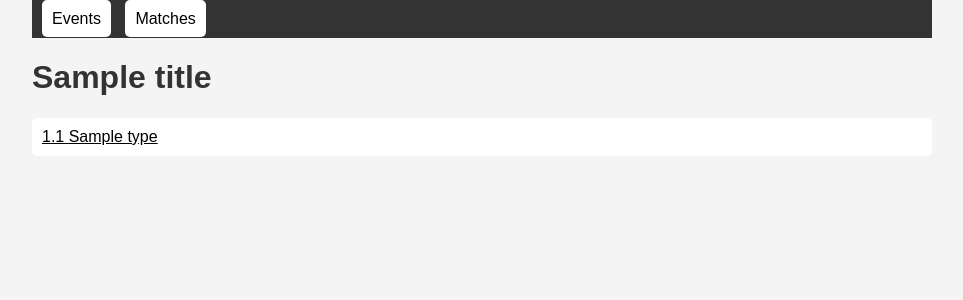
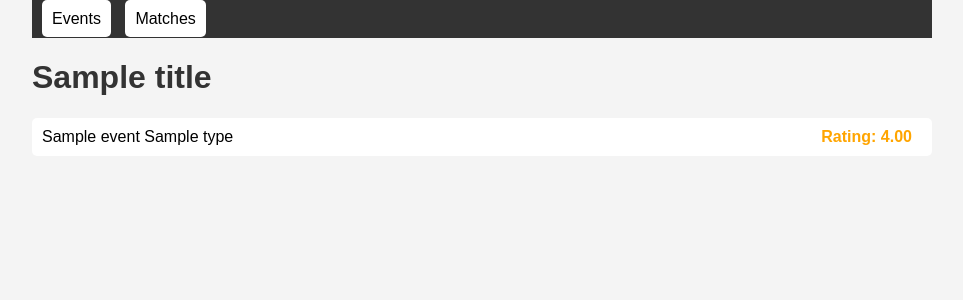
Before and after one commit to Orestistsira/pro-wrestling, a Flask app: template templates/matches.html in a window 1280 px wide. Shown: the top 300 px of the page, without its empty margins (158-1121 px from the left). Run offline with Flask 3, Linux system fonts and the light colour scheme; the template is opened without the code that fills it: most values are stand-ins (such as "Sample title", 1, 10 or a date in 2020).

Commit message:
Added rating on events and matches based on reviews

```diff
--- a/app.py
+++ b/app.py
@@ -24,7 +24,14 @@ def index():
     cursor = conn.cursor(dictionary=True)
 
     # Fetch wrestling events from the database
-    query = "SELECT * FROM event"
+    query = """
+        SELECT event.event_id, event_name, rating
+        FROM (SELECT prowresdb.`review-event`.event_id, AVG(rating) AS rating
+        FROM prowresdb.`review-event`
+        GROUP BY prowresdb.`review-event`.event_id) AS avg
+        right JOIN prowresdb.event ON avg.event_id = prowresdb.event.event_id
+        ORDER BY rating DESC
+        """
     cursor.execute(query)
     events = cursor.fetchall()
 
@@ -39,7 +46,15 @@ def matches():
     cursor = conn.cursor(dictionary=True)
 
     # Fetch wrestling matches from the database
-    query = "SELECT * FROM `match`"
+    query = """
+        SELECT m.event_id, m.match_id, m.type, e.event_name, AVG(urm.rating) AS rating
+        FROM `match` m
+        JOIN event e ON m.event_id = e.event_id
+        LEFT JOIN user_reviews_match urm ON m.event_id = urm.event_id AND m.match_id = urm.match_id
+        GROUP BY m.event_id, m.match_id, e.event_name
+        ORDER BY rating DESC;
+
+    """
     cursor.execute(query)
     matches = cursor.fetchall()
 
@@ -55,7 +70,11 @@ def match_detail(event_id, match_id):
 
     # Fetch match details based on both event_id and match_id
     match_query = """
-        SELECT * from `match` where `match`.event_id = %s AND `match`.match_id = %s
+        SELECT m.event_id, m.match_id, m.type, e.event_name, AVG(urm.rating) AS rating
+        from `match` m
+        join event e ON m.event_id = e.event_id
+        LEFT JOIN user_reviews_match urm ON m.event_id = urm.event_id AND m.match_id = urm.match_id
+        where m.event_id = %s and m.match_id = %s
     """
     cursor.execute(match_query, (event_id, match_id))
     match = cursor.fetchone()
@@ -79,7 +98,16 @@ def event_detail(event_id):
     cursor = conn.cursor(dictionary=True)
 
     # Fetch event details based on event_id
-    query = "SELECT * FROM event join stadium on event.stadium_id = stadium.stadium_id WHERE event_id = %s"
+    query = """
+    select *
+    from (
+    SELECT event.event_id, event_name, stadium_id, rating, date, attendance
+    FROM (SELECT prowresdb.`review-event`.event_id, AVG(rating) AS rating
+    FROM prowresdb.`review-event`
+    GROUP BY prowresdb.`review-event`.event_id) AS avg
+    right JOIN prowresdb.event ON avg.event_id = prowresdb.event.event_id) as ev_rating
+    join stadium on ev_rating.stadium_id = stadium.stadium_id WHERE ev_rating.event_id = %s
+    """
     cursor.execute(query, (event_id,))
     event = cursor.fetchone()
 
--- a/static/styles.css
+++ b/static/styles.css
@@ -102,15 +102,8 @@ form button {
     cursor: pointer;
 }
 
-/* Style for the link to go back to the events list */
-.back-link {
-    display: block;
-    margin-top: 20px;
-    color: #007bff;
-    text-decoration: none;
-}
-
 a {
+    text-decoration: none; /* Remove underline */
     color: inherit; /* Use the default color */
 }
 
@@ -128,3 +121,39 @@ nav a {
 nav a:visited {
     color: #000000; /* Use the same color for visited links */
 }
+
+.info-item {
+    display: flex;
+    justify-content: space-between;
+    align-items: center;
+}
+
+.big-rating {
+    font-size: 24px;
+    font-weight: bold;
+    text-align: right;
+    margin-top: -40px; /* Adjust the margin as needed */
+}
+
+.rating {
+    display: inline-block;
+    margin-left: auto;
+    font-weight: bold;
+}
+
+/* Define color ranges based on rating values */
+.rating-green {
+    color: lightgreen;
+}
+
+.rating-yellow {
+    color: yellow;
+}
+
+.rating-orange {
+    color: orange;
+}
+
+.rating-red {
+    color: red;
+}
--- a/templates/event_detail.html
+++ b/templates/event_detail.html
@@ -19,6 +19,7 @@
 
         <h1>{{ title }}</h1>
         {% if event %}
+            <div class="big-rating {% if event.rating >= 7 %}rating-green{% elif event.rating >= 4 %}rating-orange{% else %}rating-red{% endif %}">Rating: {{ '{:.2f}'.format(event.rating) }}</div>
             <p>Event ID: {{ event.event_id }}</p>
             <p>Date: {{ event.date }}</p>
             <p>Stadium: {{ event.stadium_name }}</p>
@@ -36,9 +37,6 @@
                 </li>
             {% endfor %}
         </ul>
-
-        <!-- You can also provide a link to go back to the events list -->
-        <a class="back-link" href="{{ url_for('index') }}">Back to Events</a>
     </div>
 </body>
 </html>
--- a/templates/matches.html
+++ b/templates/matches.html
@@ -21,9 +21,18 @@
         <h1>{{ title }}</h1>
         <ul>
             {% for match in data %}
-                <li>
-                    <a href="{{ url_for('match_detail', event_id=match.event_id, match_id=match.match_id) }}">{{ match.event_id }}.{{ match.match_id }}  {{ match.type }}</a>
-                    <!-- Add more match details as needed -->
+                 <li>
+                    <a href="{{ url_for('match_detail', event_id=match.event_id, match_id=match.match_id) }}">
+                        <div class="info-item">
+                            <span>{{ match.event_name }}  {{ match.type }}</span>
+                            {% if match.rating %}
+                                <span class="rating {% if match.rating >= 7 %}rating-green{% elif match.rating >= 4 %}rating-orange{% else %}rating-red{% endif %}">
+                                    Rating: {{ '{:.2f}'.format(match.rating) }}
+                                </span>
+                            {% endif %}
+                        </div>
+
+                    </a>
                 </li>
             {% endfor %}
         </ul>
```
Also changed, not shown: templates/index.html (+13 -1 lines), templates/match_detail.html (+3 -5 lines).
